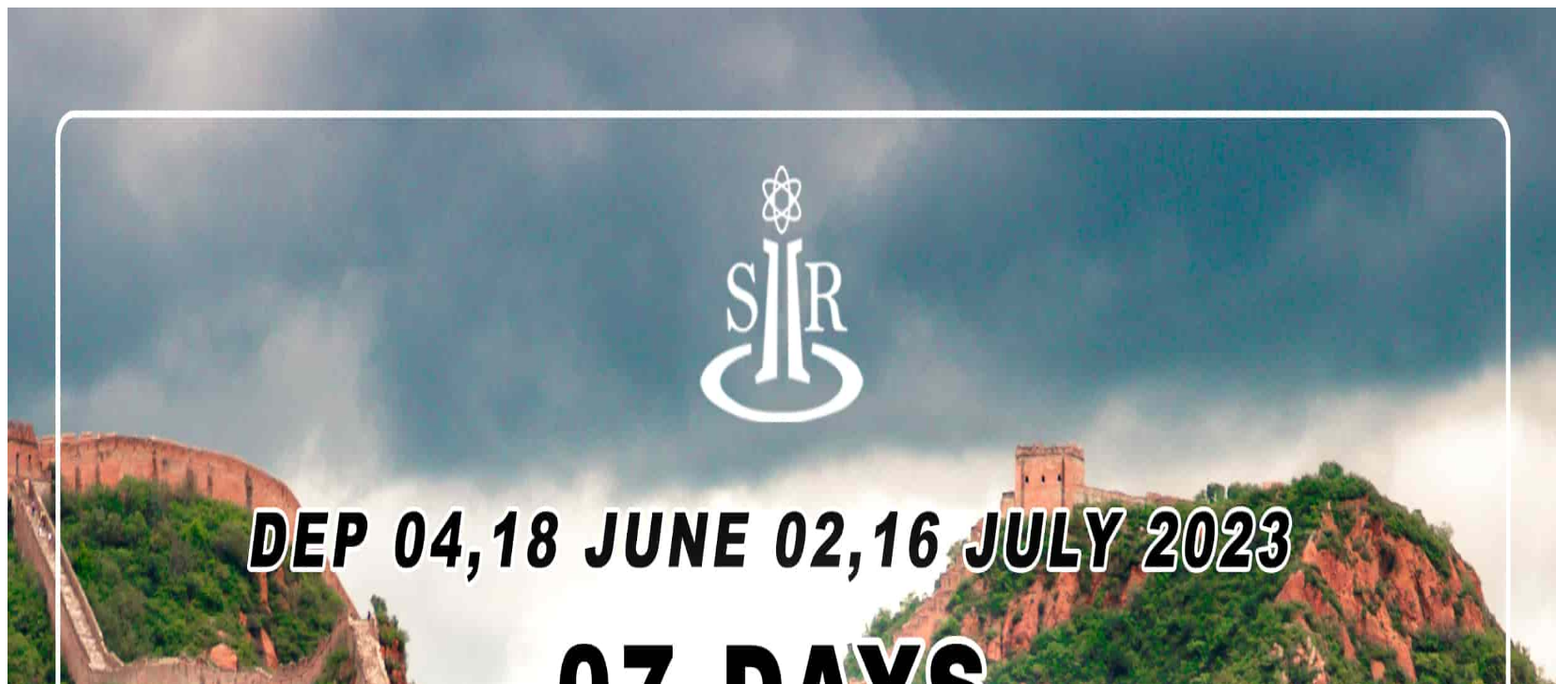
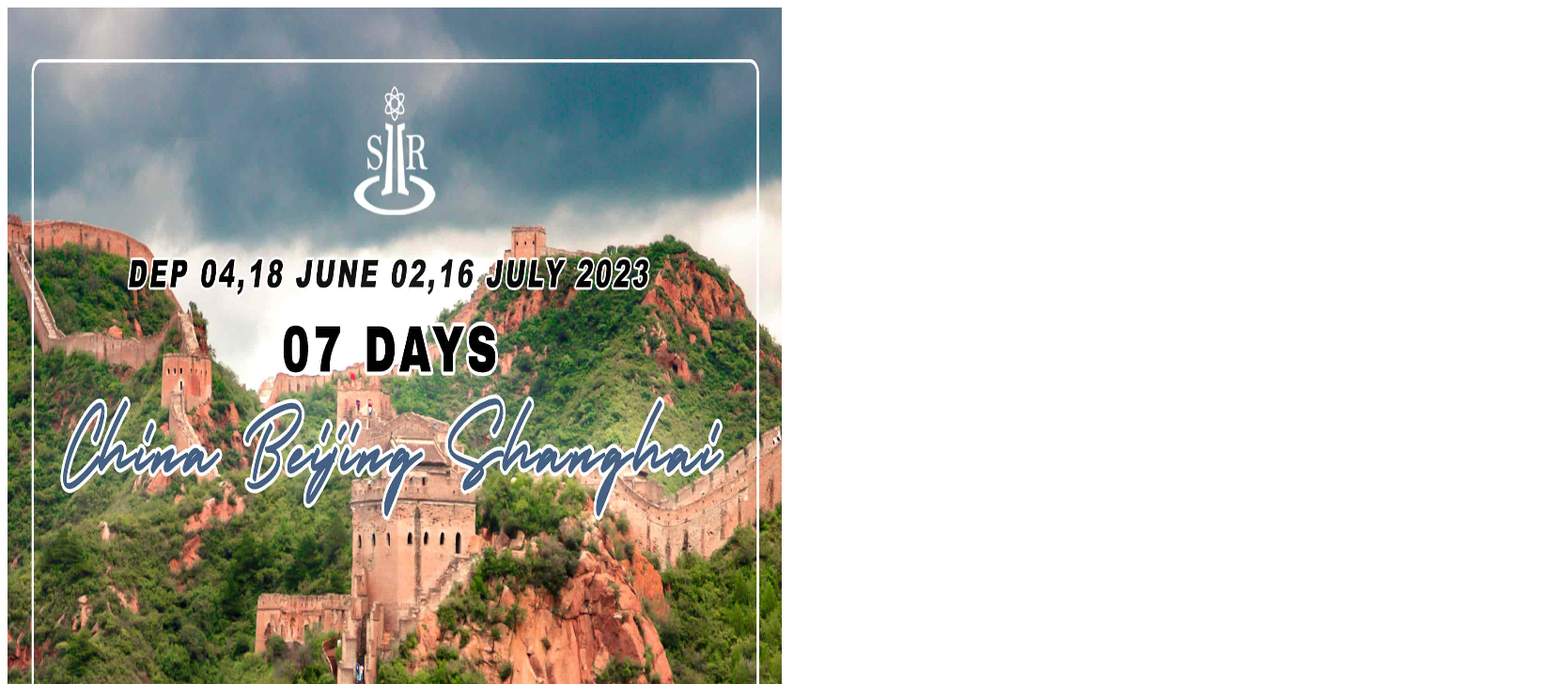
Before and after one commit to indosentosa/promo, a plain HTML site: page index.html in a window 1280 px wide. Shown: the top 728 px of the page at 94% size, 1656 px wide, since content can reach past the window. Drawn offline with Linux system fonts and the light colour scheme.

Commit message:
update: dimension

```diff
--- a/index.html
+++ b/index.html
@@ -5,7 +5,7 @@
 </head>
 <body>
 
-<img src="image.jpg" alt="Trulli" width="1648" height="3660">
+<img src="image.jpg" alt="Trulli" width="824" height="1830">
 <audio controls autoplay>
   <source src="sound.mp3" type="audio/mpeg">
 </audio>
```
